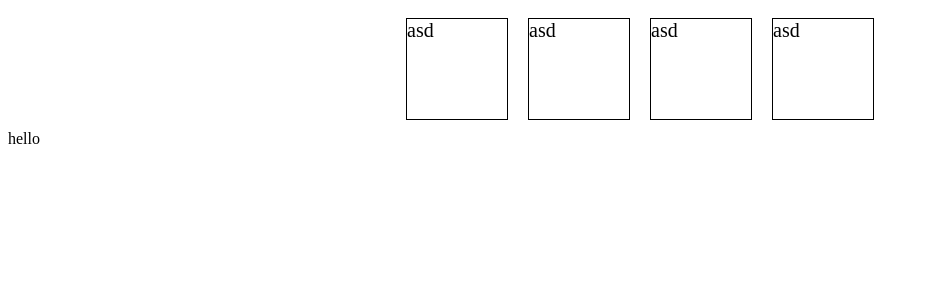
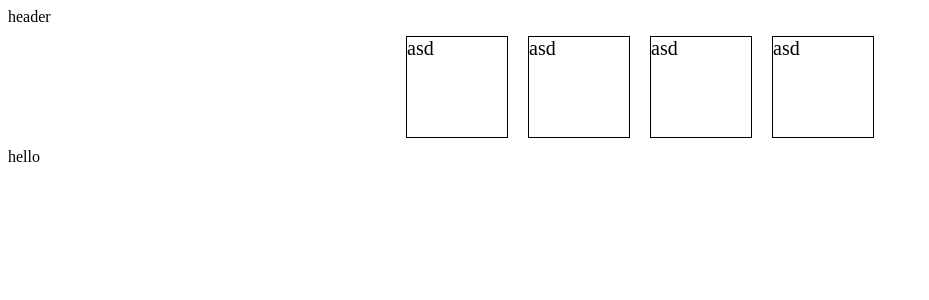
Before and after one commit to spde3289/spde3289.github.io, a React (Create React App) app: page / in a window 1280 px wide. Shown: the top 300 px of the page, without its empty margins (0-929 px from the left). Built offline with nearby package versions, Linux system fonts and the light colour scheme.

Commit message:
add header

```diff
--- a/src/App.js
+++ b/src/App.js
@@ -1,8 +1,11 @@
 import './App.css';
+import Header from './components/header'
+
 
 function App() {
   return (
     <div>
+      <Header></Header>
       <div className="top">
         <div className="box">asd</div>
         <div className="box">asd</div>
--- /dev/null
+++ b/src/components/header.js
@@ -0,0 +1,10 @@
+
+const Header = () => {
+    return(
+        <header>
+            header
+        </header>
+    );
+};
+
+export default Header;
```
